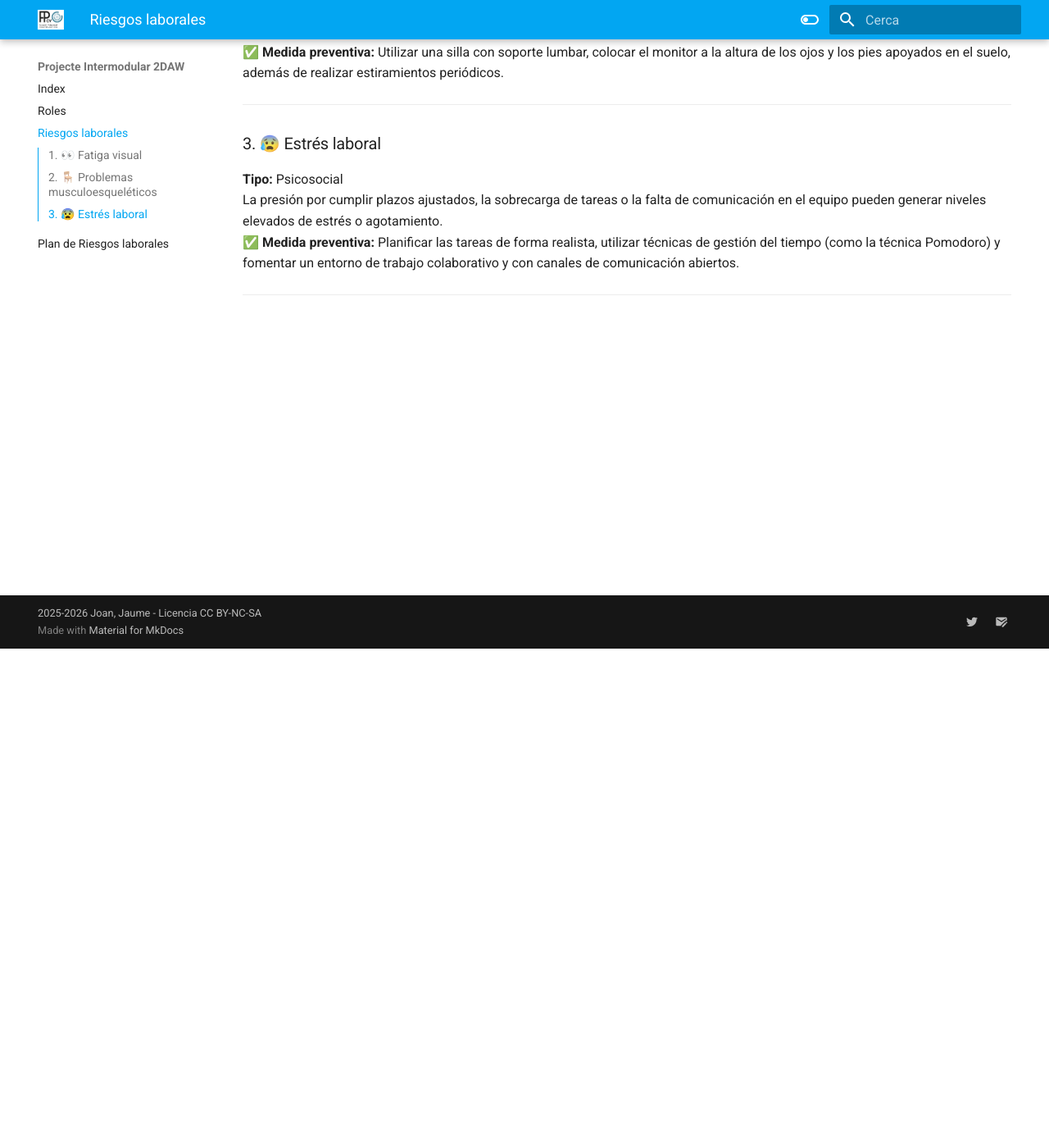
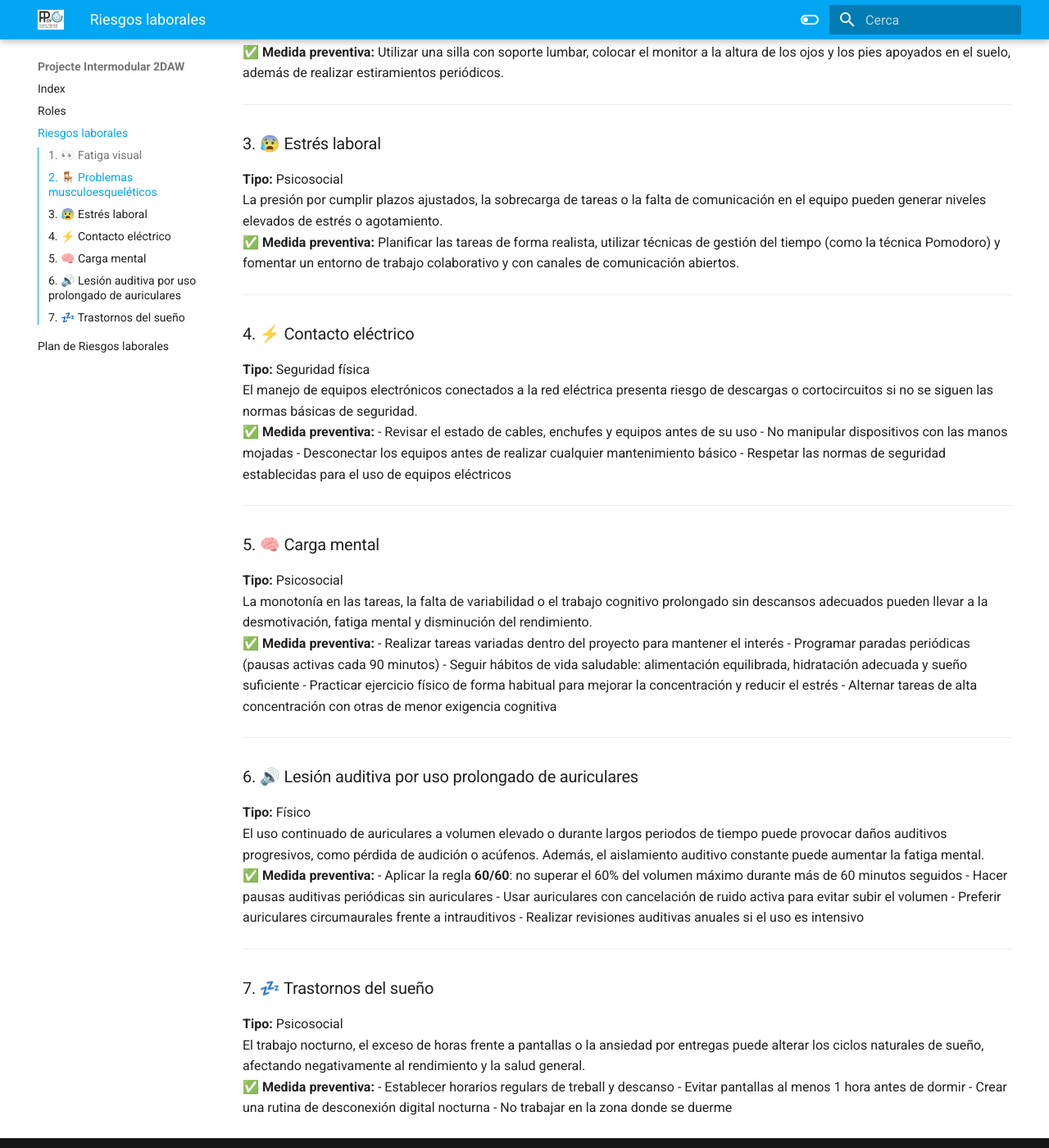
Before and after one commit to JoanRipollAbad/PoyecteIntermodular-Joan-Jaume, an MkDocs documentation site: the page built from docs/riesgosLaborales.md, in a window 1280 px wide and 1400 px high, scrolled down 609 px. Shown: the whole window at 82% size. Built offline with MkDocs 1.6.1 and Material for MkDocs 9.7.7, drawn with Linux system fonts in a browser that asks for light colours; some of the changed text lies outside the part shown.

Commit message:
Cambios añadidos a los riesgos laborales

```diff
--- a/docs/planRiesgosLaborales.md
+++ b/docs/planRiesgosLaborales.md
@@ -2,10 +2,14 @@
 
 Este documento recoge los riesgos identificados en el entorno de trabajo de desarrollo de software, así como las medidas preventivas asociadas. Se actualizará en cada sprint para garantizar un entorno de trabajo saludable y sostenible.
 
-| Riesgo                   | Probabilidad | Impacto | Medida preventiva                                                                 | Responsable      | Seguimiento             |
-|--------------------------|--------------|---------|------------------------------------------------------------------------------------|------------------|--------------------------|
-| Fatiga visual            | Alta         | Medio   | Aplicar la regla 20-20-20; ajustar el brillo y el contraste de la pantalla         | Equipo de trabajo| Revisión en cada sprint  |
-| Dolor de espalda         | Media        | Alto    | Utilizar mobiliario ergonómico; realizar pausas activas cada hora                  | Equipo de trabajo| Revisión en cada sprint  |
-| Estrés por plazos ajustados | Alta      | Alto    | Planificar las tareas con margen de seguridad; usar técnicas como Pomodoro         | Scrum Master     | Revisión en retrospectiva|
+| Riesgo                          | Probabilidad | Impacto | Medida preventiva                                                                 | Responsable      | Seguimiento             |
+|---------------------------------|--------------|---------|------------------------------------------------------------------------------------|------------------|--------------------------|
+| Fatiga visual                   | Alta         | Medio   | Aplicar la regla 20-20-20; ajustar el brillo y el contraste de la pantalla         | Equipo de trabajo| Revisión en cada sprint  |
+| Dolor de espalda                | Media        | Alto    | Utilizar mobiliario ergonómico; realizar pausas activas cada hora                  | Equipo de trabajo| Revisión en cada sprint  |
+| Estrés por plazos ajustados     | Alta         | Alto    | Planificar las tareas con margen de seguridad; usar técnicas como Pomodoro         | Scrum Master     | Revisión en retrospectiva|
+| Contacto eléctrico              | Baja         | Alto    | Revisar estado de cables y equipos antes de su uso; no manipular dispositivos con las manos mojadas | Equipo de trabajo | Revisión inicial y periódica |
+| Carga mental                    | Media        | Medio   | Realizar tareas variadas; programar paradas periódicas; seguir hábitos de vida saludable y practicar ejercicio habitualmente | Equipo de trabajo | Revisión en cada sprint |
+| Lesión auditiva por auriculares | Media        | Medio   | Aplicar la regla 60/60; hacer pausas auditivas; usar auriculares adecuados con cancelación de ruido | Equipo de trabajo | Revisión en cada sprint |
+| Trastornos del sueño            | Media        | Alto    | Establecer horarios regulares de trabajo; evitar pantallas antes de dormir; crear rutina de desconexión digital | Equipo de trabajo | Revisión en cada sprint |
 
 > 🔁 Este plan debe revisarse y actualizarse al final de cada sprint durante la retrospectiva.
--- a/docs/riesgosLaborales.md
+++ b/docs/riesgosLaborales.md
@@ -24,3 +24,47 @@ La presión por cumplir plazos ajustados, la sobrecarga de tareas o la falta de
 ✅ **Medida preventiva:** Planificar las tareas de forma realista, utilizar técnicas de gestión del tiempo (como la técnica Pomodoro) y fomentar un entorno de trabajo colaborativo y con canales de comunicación abiertos.
 
 ---
+
+### 4. ⚡ Contacto eléctrico
+**Tipo:** Seguridad física
+El manejo de equipos electrónicos conectados a la red eléctrica presenta riesgo de descargas o cortocircuitos si no se siguen las normas básicas de seguridad.
+✅ **Medida preventiva:**
+- Revisar el estado de cables, enchufes y equipos antes de su uso
+- No manipular dispositivos con las manos mojadas
+- Desconectar los equipos antes de realizar cualquier mantenimiento básico
+- Respetar las normas de seguridad establecidas para el uso de equipos eléctricos
+
+---
+
+### 5. 🧠 Carga mental
+**Tipo:** Psicosocial
+La monotonía en las tareas, la falta de variabilidad o el trabajo cognitivo prolongado sin descansos adecuados pueden llevar a la desmotivación, fatiga mental y disminución del rendimiento.
+✅ **Medida preventiva:**
+- Realizar tareas variadas dentro del proyecto para mantener el interés
+- Programar paradas periódicas (pausas activas cada 90 minutos)
+- Seguir hábitos de vida saludable: alimentación equilibrada, hidratación adecuada y sueño suficiente
+- Practicar ejercicio físico de forma habitual para mejorar la concentración y reducir el estrés
+- Alternar tareas de alta concentración con otras de menor exigencia cognitiva
+
+---
+
+### 6. 🔊 Lesión auditiva por uso prolongado de auriculares
+**Tipo:** Físico
+El uso continuado de auriculares a volumen elevado o durante largos periodos de tiempo puede provocar daños auditivos progresivos, como pérdida de audición o acúfenos. Además, el aislamiento auditivo constante puede aumentar la fatiga mental.
+✅ **Medida preventiva:**
+- Aplicar la regla **60/60**: no superar el 60% del volumen máximo durante más de 60 minutos seguidos
+- Hacer pausas auditivas periódicas sin auriculares
+- Usar auriculares con cancelación de ruido activa para evitar subir el volumen
+- Preferir auriculares circumaurales frente a intrauditivos
+- Realizar revisiones auditivas anuales si el uso es intensivo
+
+---
+
+### 7. 💤 Trastornos del sueño
+**Tipo:** Psicosocial
+El trabajo nocturno, el exceso de horas frente a pantallas o la ansiedad por entregas puede alterar los ciclos naturales de sueño, afectando negativamente al rendimiento y la salud general.
+✅ **Medida preventiva:**
+- Establecer horarios regulars de treball y descanso
+- Evitar pantallas al menos 1 hora antes de dormir
+- Crear una rutina de desconexión digital nocturna
+- No trabajar en la zona donde se duerme
```
Also changed, not shown: other parts of docs/riesgosLaborales.md (+1 -1 lines), site/planRiesgosLaborales.html, site/riesgosLaborales.html, site/search/search_index.json, site/sitemap.xml, 1 other file.
